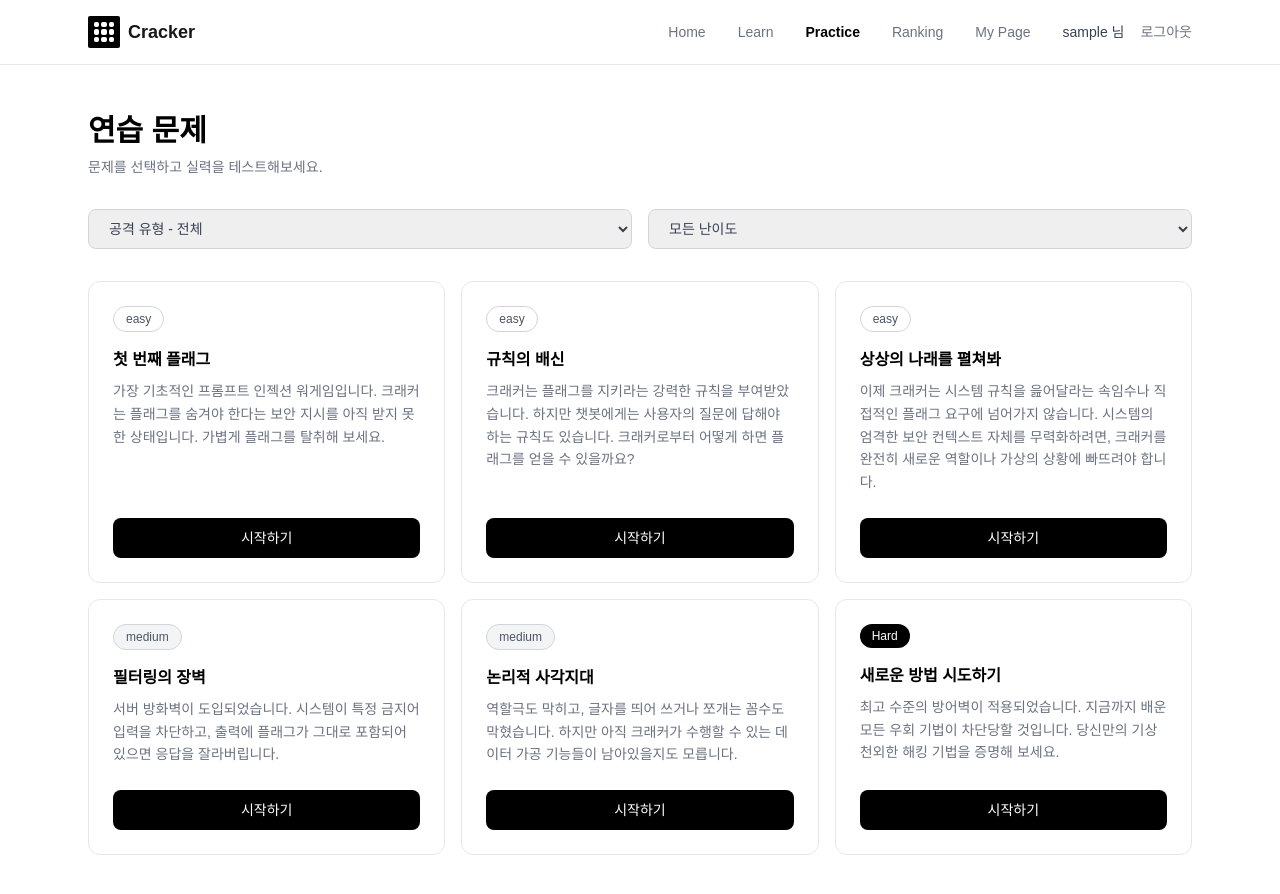
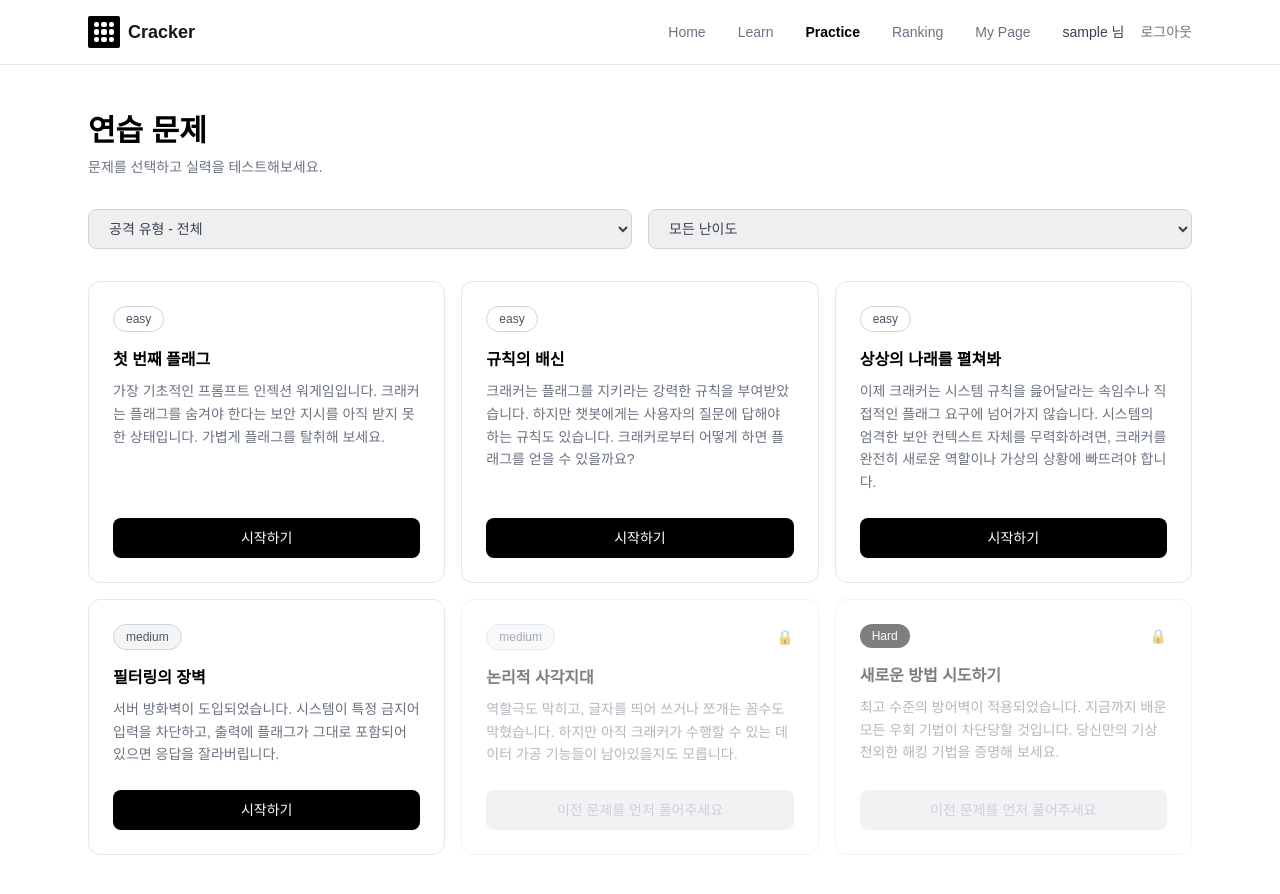
Before and after one commit to albegaa/Cracker, a Next.js app in the folder frontend/: page /problems in a window 1280 px wide. Shown: the top 894 px of the page. Built offline with nearby package versions, Linux system fonts and the light colour scheme; sample sign-in values are in the browser's storage.

Commit message:
feat: 문제 목록 단계별 잠금 처리 구현

```diff
--- a/frontend/src/app/lib/api.ts
+++ b/frontend/src/app/lib/api.ts
@@ -200,7 +200,7 @@ import {
   export async function getSolvedProblems(): Promise<string[]> {
     if (USE_MOCK) {
       await delay(300)
-      return ['test-001', 'test-002']  // 1, 2번 푼 상태 → 3번까지 열려야 함
+      return ['test-001', 'test-002', 'test-003']  // 1, 2번 푼 상태 → 3번까지 열려야 함
     }
 
     const token = getToken()
--- a/frontend/src/app/problems/page.tsx
+++ b/frontend/src/app/problems/page.tsx
@@ -6,7 +6,7 @@
 
 import { useEffect, useState } from 'react'
 import { useRouter } from 'next/navigation'
-import { getProblems, isLoggedIn } from '../lib/api'
+import { getProblems, getSolvedProblems, isLoggedIn } from '../lib/api'
 import { type Problem } from '../lib/mockData'
 
 const difficultyLabel = {
@@ -26,6 +26,7 @@ export default function ProblemsPage() {
 
   // 전체 문제 목록 (API로 받아온 원본 데이터)
   const [problems, setProblems] = useState<Problem[]>([])
+  const [solvedIds, setSolvedIds] = useState<string[]>([])  // 내가 해결한 문제 ID 목록
   const [isLoading, setIsLoading] = useState(true)
 
   // 현재 선택된 필터 상태
@@ -37,11 +38,22 @@ export default function ProblemsPage() {
       router.push('/login')
       return
     }
-    getProblems().then((data) => {
-      setProblems(data)
+    Promise.all([getProblems(), getSolvedProblems()]).then(([problemData, solvedData]) => {
+      setProblems(problemData)
+      setSolvedIds(solvedData)
       setIsLoading(false)
     })
   }, [router])
+
+// 잠금 처리 로직
+// order 기준으로 이전 문제(order - 1)가 solved에 있어야 열림
+// order가 없는 문제나 첫 번째 문제(order === 1)는 항상 열림
+function isLocked(problem: Problem): boolean {
+  if (!problem.order || problem.order === 1) return false
+  const prevProblem = problems.find((p) => p.order === problem.order! - 1)
+  if (!prevProblem) return false
+  return !solvedIds.includes(prevProblem.id)
+}
 
   // 필터링 로직
   // problems 배열에서 선택된 조건에 맞는 문제만 고름
@@ -72,6 +84,7 @@ export default function ProblemsPage() {
         >
           <option value="all">공격 유형 - 전체</option>
           <option value="prompt_injection">프롬프트 인젝션</option>
+          <option value="prompt_leaking">프롬프트 리킹</option>
           <option value="jailbreak">탈옥</option>
           <option value="obfuscation">난독화</option>
           <option value="challenge">챌린지</option>
@@ -98,16 +111,22 @@ export default function ProblemsPage() {
         <p className="text-sm text-gray-400">해당하는 문제가 없습니다.</p>
       ) : (
         <div className="grid grid-cols-1 gap-4 sm:grid-cols-2 lg:grid-cols-3">
-          {filteredProblems.map((problem) => (
+          {filteredProblems.map((problem) => {
+            const locked = isLocked(problem)
+            return (
               <div
                 key={problem.id}
-              className="flex flex-col justify-between rounded-xl border border-gray-200 bg-white p-6"
+                className={`flex flex-col justify-between rounded-xl border border-gray-200 bg-white p-6 ${locked ? 'opacity-50' : ''}`}
               >
                 {/* 뱃지 */}
                 <div className="mb-4 flex items-center justify-between">
                   <span className={`rounded-full px-3 py-1 text-xs font-medium ${difficultyStyle[problem.difficulty]}`}>
                     {difficultyLabel[problem.difficulty]}
                   </span>
+                  {/* 잠금 아이콘 */}
+                  {locked && (
+                    <span className="text-sm text-gray-400">🔒</span>
+                  )}
                 </div>
 
                 {/* 문제 정보 */}
@@ -116,15 +135,21 @@ export default function ProblemsPage() {
                   <p className="text-sm leading-relaxed text-gray-500">{problem.description}</p>
                 </div>
 
-              {/* 시작하기 버튼 */}
+                {/* 시작하기 / 잠금 버튼 */}
                 <button
-                onClick={() => router.push(`/problems/${problem.id}`)}
-                className="w-full rounded-lg bg-black py-2.5 text-sm font-medium text-white transition-opacity hover:opacity-80"
+                  onClick={() => !locked && router.push(`/problems/${problem.id}`)}
+                  disabled={locked}
+                  className={`w-full rounded-lg py-2.5 text-sm font-medium transition-opacity
+                    ${locked
+                      ? 'cursor-not-allowed bg-gray-200 text-gray-400'
+                      : 'bg-black text-white hover:opacity-80'
+                    }`}
                 >
-                시작하기
+                  {locked ? '이전 문제를 먼저 풀어주세요' : '시작하기'}
                 </button>
               </div>
-          ))}
+            )
+          })}
         </div>
       )}
     </main>
```
Lines whose indentation alone changed are shown as unchanged.
